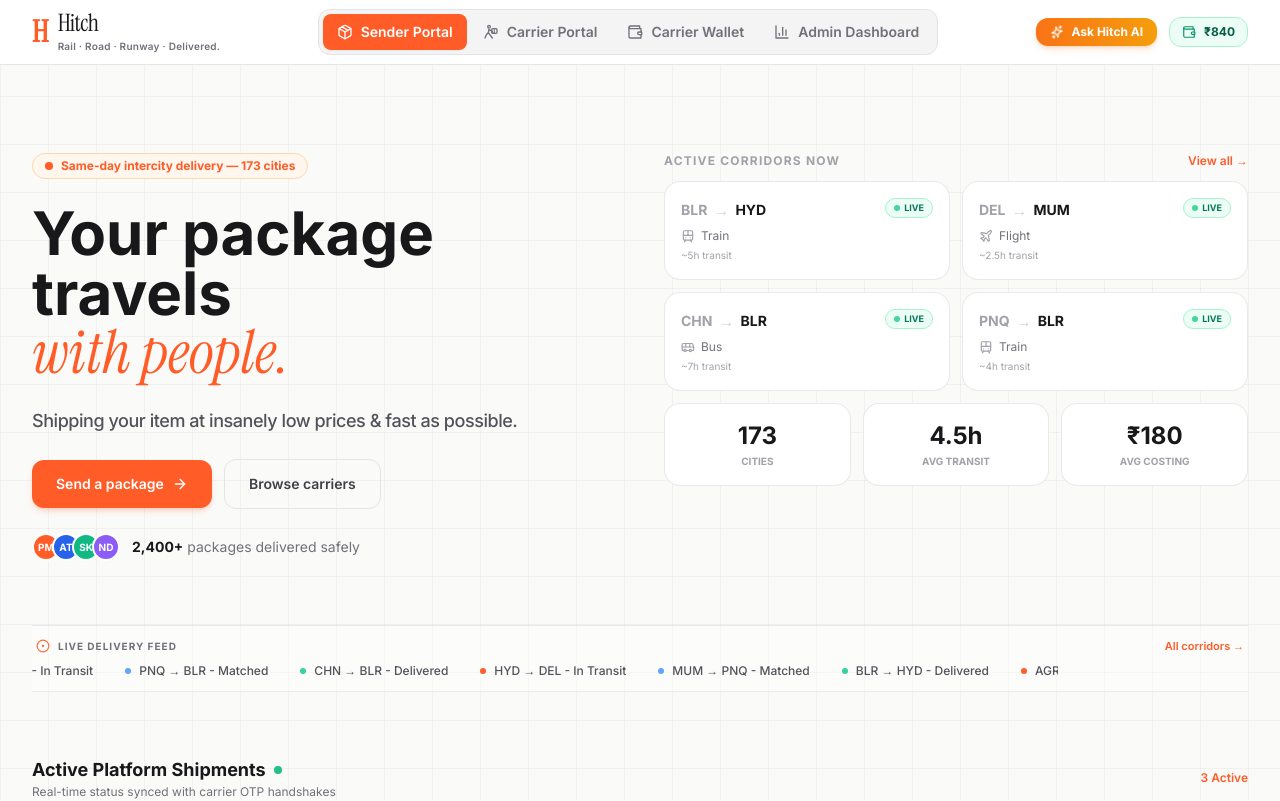
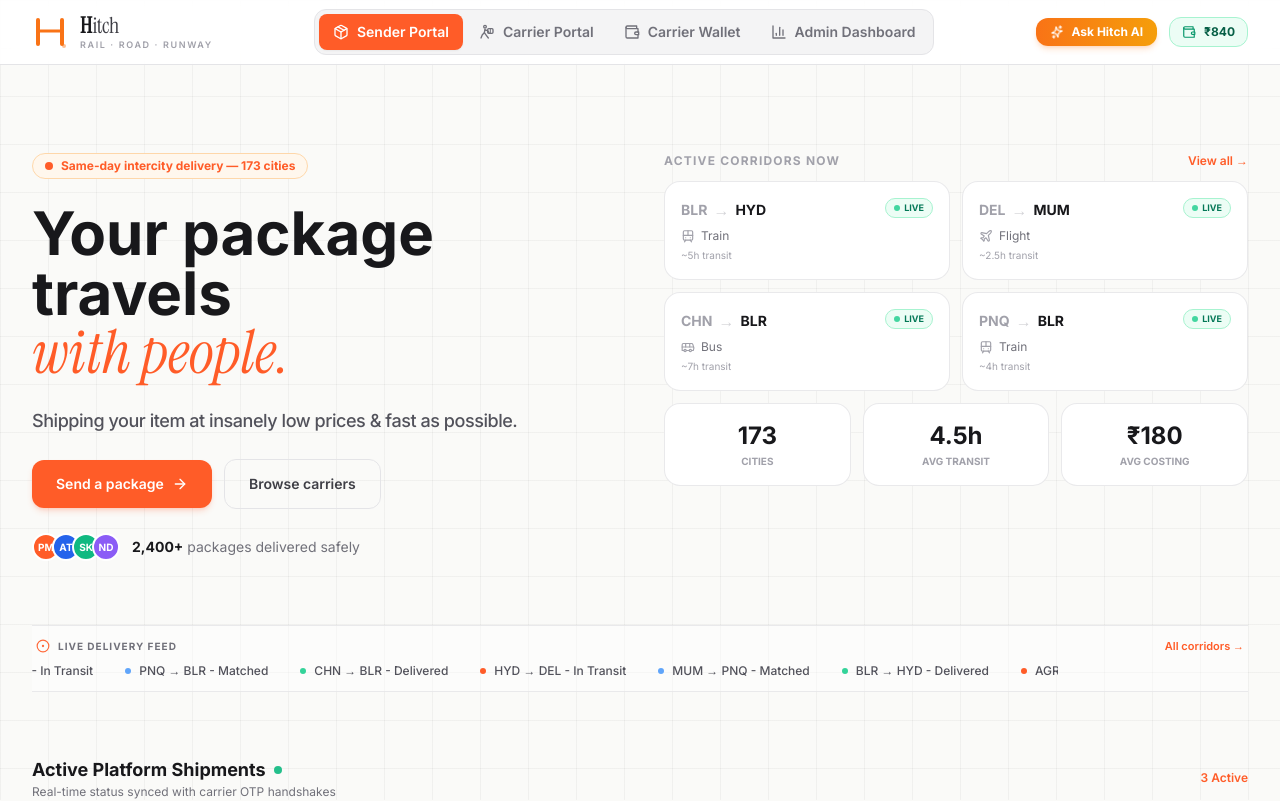
Before and after one commit to supreetpatil79/Hitch, a React (Vite) app in the folder frontend/: page / in a window 1280 px wide. Shown: the top 801 px of the page. Built offline with nearby package versions, Linux system fonts and the light colour scheme.

Commit message:
style(brand): elegant SVG H lettermark + weight-contrast wordmark

```diff
--- a/frontend/src/App.jsx
+++ b/frontend/src/App.jsx
@@ -161,16 +161,33 @@
           <button
             onClick={() => setPortal("sender")}
             title="Go to Hitch Homepage"
-            className="flex items-center gap-2.5 text-left group focus:outline-none cursor-pointer">
-            <span className="font-display text-3xl font-extrabold text-hitchOrange leading-none tracking-tight group-hover:scale-105 transition-transform">
-              H
-            </span>
-            <div>
-              <span className="font-display text-2xl tracking-tight text-zinc-900 leading-none group-hover:text-hitchOrange transition-colors">
-                Hitch
-              </span>
-              <p className="text-[10px] font-semibold tracking-wide text-zinc-500 mt-0.5">
-                Rail · Road · Runway · Delivered.
+            className="flex items-center gap-3 text-left group focus:outline-none cursor-pointer">
+
+            {/* Geometric SVG H lettermark */}
+            <svg width="36" height="36" viewBox="0 0 36 36" fill="none" xmlns="http://www.w3.org/2000/svg"
+              className="group-hover:scale-105 transition-transform duration-200 flex-shrink-0">
+              {/* Left stem */}
+              <rect x="4" y="4" width="4" height="28" rx="2" fill="#F97316"/>
+              {/* Right stem */}
+              <rect x="28" y="4" width="4" height="28" rx="2" fill="#F97316"/>
+              {/* Crossbar — thinner, slightly above centre for elegance */}
+              <rect x="4" y="15.5" width="28" height="3" rx="1.5" fill="#F97316"/>
+              {/* Accent dot — bottom right, small geometric punctuation */}
+              <circle cx="32" cy="32" r="2" fill="#F97316" opacity="0.45"/>
+            </svg>
+
+            {/* Weight-contrast wordmark: heavy H, light "itch" */}
+            <div className="flex flex-col leading-none">
+              <div className="flex items-baseline gap-[1px]">
+                <span className="font-display text-[22px] font-black text-zinc-900 leading-none tracking-tight group-hover:text-hitchOrange transition-colors duration-200">
+                  H
+                </span>
+                <span className="font-display text-[22px] font-light text-zinc-700 leading-none tracking-tight group-hover:text-zinc-900 transition-colors duration-200">
+                  itch
+                </span>
+              </div>
+              <p className="text-[9px] font-semibold tracking-[0.18em] uppercase text-zinc-400 mt-[3px]">
+                Rail · Road · Runway
               </p>
             </div>
           </button>
```
